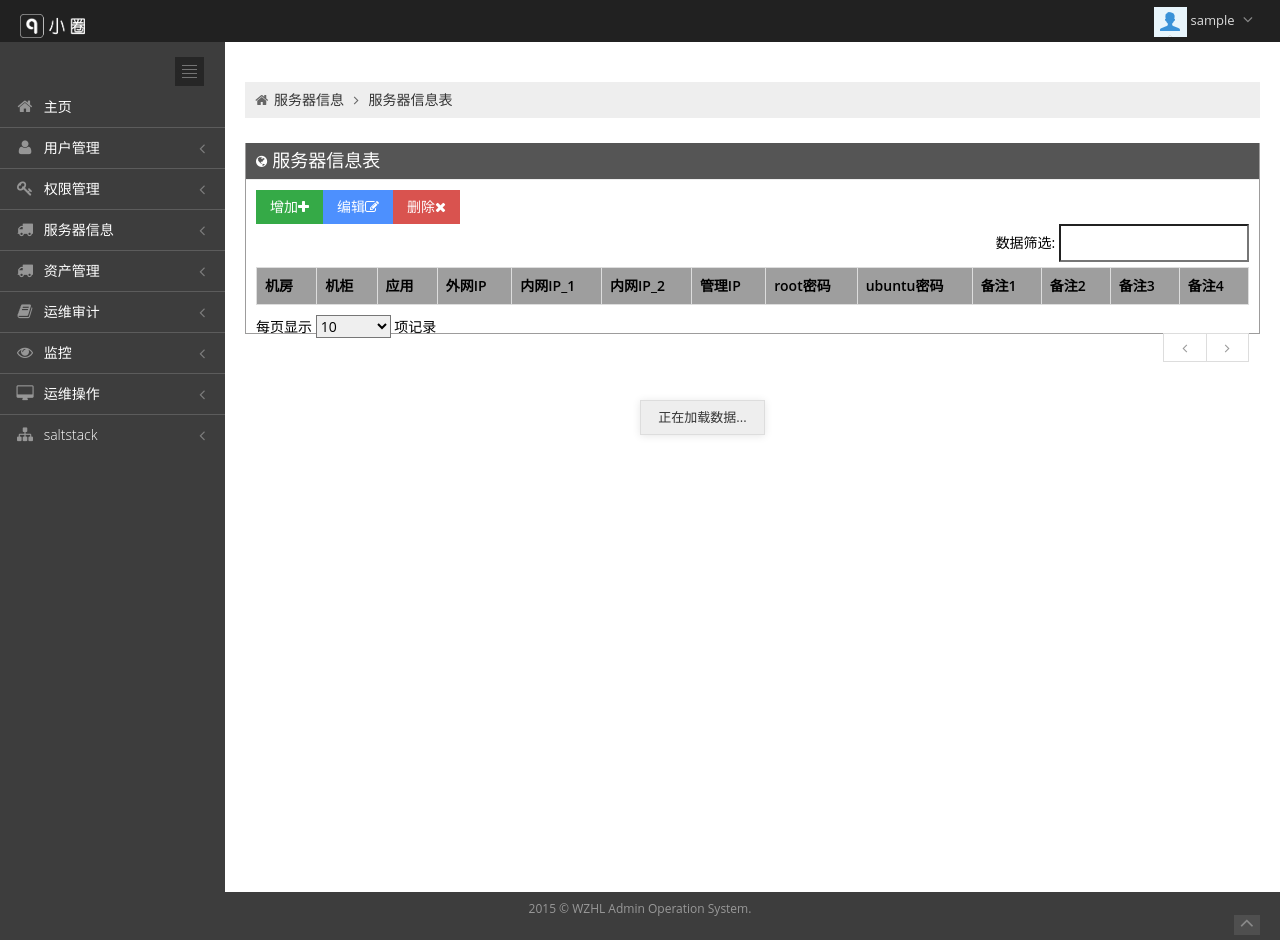
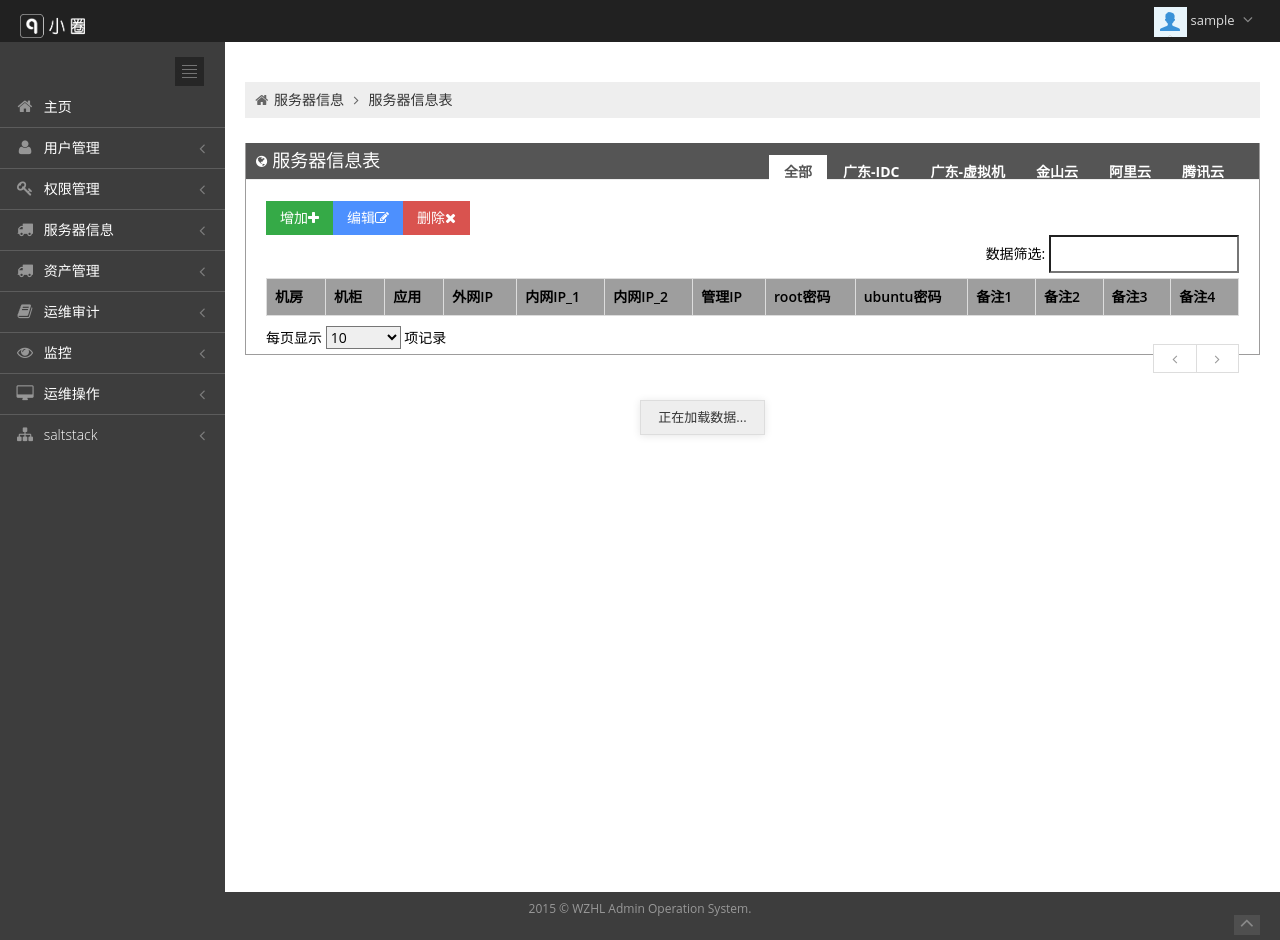
Before and after one commit to ivanbearcat/BearCatOMS_v1, a Django app: page /server_info_table/ in a window 1280 px wide. Run offline with Django 3.2, Linux system fonts and the light colour scheme; the visitor is signed in with stand-in values (Sample User, id 1); lists and menus that the app fills with data are empty; parts of the project's set-up code (start-up, migrations or seed data) failed here and were passed over; some libraries are stand-ins or nearby versions; grey boxes are pictures that could not be loaded.

Commit message:
增加标签页需求

```diff
--- a/main/views.py
+++ b/main/views.py
@@ -8,6 +8,6 @@
 @login_required
 def main(request):
     path = request.path.split('/')[1]
-    return render(request,'public/index.html',{'user':request.user.username,
+    return render(request,'public/index.html',{'user':request.user.first_name,
                                                    'path1':path,
                                                    'page_name1':u'主页'})
--- a/server_info/views.py
+++ b/server_info/views.py
@@ -31,62 +31,127 @@
     sSortDir_0 = request.POST.get('sSortDir_0')#asc/desc
     sSearch = request.POST.get('sSearch')#高级搜索
 
+    IDC = request.POST.get('IDC')
+
     aaData = []
     sort = ['IDC','position','application','external_IP','inner_IP_1','inner_IP_2','manage_IP','root_pass',
             'ubuntu_pass','comment_1','comment_2','comment_3','comment_4','id']
 
-    if  sSortDir_0 == 'asc':
-        if sSearch == '':
-            result_data = table.objects.all().order_by(sort[iSortCol_0])[iDisplayStart:iDisplayStart+iDisplayLength]
-            iTotalRecords = table.objects.all().count()
+    if IDC == 'all':
+        if  sSortDir_0 == 'asc':
+            if sSearch == '':
+                result_data = table.objects.all().order_by(sort[iSortCol_0])[iDisplayStart:iDisplayStart+iDisplayLength]
+                iTotalRecords = table.objects.all().count()
+            else:
+                result_data = table.objects.filter(Q(IDC__contains=sSearch) | \
+                                                   Q(application__contains=sSearch) | \
+                                                   Q(external_IP__contains=sSearch) | \
+                                                   Q(inner_IP_1__contains=sSearch) | \
+                                                   Q(inner_IP_2__contains=sSearch) | \
+                                                   Q(manage_IP__contains=sSearch) | \
+                                                   Q(comment_1__contains=sSearch) | \
+                                                   Q(comment_2__contains=sSearch) | \
+                                                   Q(comment_3__contains=sSearch) | \
+                                                   Q(comment_4__contains=sSearch) | \
+                                                   Q(id__contains=sSearch)) \
+                                                .order_by(sort[iSortCol_0])[iDisplayStart:iDisplayStart+iDisplayLength]
+                iTotalRecords = table.objects.filter(Q(IDC__contains=sSearch) | \
+                                                   Q(application__contains=sSearch) | \
+                                                   Q(external_IP__contains=sSearch) | \
+                                                   Q(inner_IP_1__contains=sSearch) | \
+                                                   Q(inner_IP_2__contains=sSearch) | \
+                                                   Q(manage_IP__contains=sSearch) | \
+                                                   Q(comment_1__contains=sSearch) | \
+                                                   Q(comment_2__contains=sSearch) | \
+                                                   Q(comment_3__contains=sSearch) | \
+                                                   Q(comment_4__contains=sSearch) | \
+                                                   Q(id__contains=sSearch)).count()
         else:
-            result_data = table.objects.filter(Q(application__contains=sSearch) | \
-                                               Q(external_IP__contains=sSearch) | \
-                                               Q(inner_IP_1__contains=sSearch) | \
-                                               Q(inner_IP_2__contains=sSearch) | \
-                                               Q(manage_IP__contains=sSearch) | \
-                                               Q(comment_1__contains=sSearch) | \
-                                               Q(comment_2__contains=sSearch) | \
-                                               Q(comment_3__contains=sSearch) | \
-                                               Q(comment_4__contains=sSearch) | \
-                                               Q(id__contains=sSearch)) \
-                                            .order_by(sort[iSortCol_0])[iDisplayStart:iDisplayStart+iDisplayLength]
-            iTotalRecords = table.objects.filter(Q(application__contains=sSearch) | \
-                                               Q(external_IP__contains=sSearch) | \
-                                               Q(inner_IP_1__contains=sSearch) | \
-                                               Q(inner_IP_2__contains=sSearch) | \
-                                               Q(manage_IP__contains=sSearch) | \
-                                               Q(comment_1__contains=sSearch) | \
-                                               Q(comment_2__contains=sSearch) | \
-                                               Q(comment_3__contains=sSearch) | \
-                                               Q(comment_4__contains=sSearch) | \
-                                               Q(id__contains=sSearch)).count()
+            if sSearch == '':
+                result_data = table.objects.all().order_by(sort[iSortCol_0]).reverse()[iDisplayStart:iDisplayStart+iDisplayLength]
+                iTotalRecords = table.objects.all().count()
+            else:
+                result_data = table.objects.filter(Q(IDC__contains=sSearch) | \
+                                                   Q(application__contains=sSearch) | \
+                                                   Q(external_IP__contains=sSearch) | \
+                                                   Q(inner_IP_1__contains=sSearch) | \
+                                                   Q(inner_IP_2__contains=sSearch) | \
+                                                   Q(manage_IP__contains=sSearch) | \
+                                                   Q(comment_1__contains=sSearch) | \
+                                                   Q(comment_2__contains=sSearch) | \
+                                                   Q(comment_3__contains=sSearch) | \
+                                                   Q(comment_4__contains=sSearch) | \
+                                                   Q(id__contains=sSearch)) \
+                                                .order_by(sort[iSortCol_0]).reverse()[iDisplayStart:iDisplayStart+iDisplayLength]
+                iTotalRecords = table.objects.filter(Q(IDC__contains=sSearch) | \
+                                                   Q(application__contains=sSearch) | \
+                                                   Q(external_IP__contains=sSearch) | \
+                                                   Q(inner_IP_1__contains=sSearch) | \
+                                                   Q(inner_IP_2__contains=sSearch) | \
+                                                   Q(manage_IP__contains=sSearch) | \
+                                                   Q(comment_1__contains=sSearch) | \
+                                                   Q(comment_2__contains=sSearch) | \
+                                                   Q(comment_3__contains=sSearch) | \
+                                                   Q(comment_4__contains=sSearch) | \
+                                                   Q(id__contains=sSearch)).count()
     else:
-        if sSearch == '':
-            result_data = table.objects.all().order_by(sort[iSortCol_0]).reverse()[iDisplayStart:iDisplayStart+iDisplayLength]
-            iTotalRecords = table.objects.all().count()
+        if  sSortDir_0 == 'asc':
+            if sSearch == '':
+                result_data = table.objects.filter(IDC=IDC).order_by(sort[iSortCol_0])[iDisplayStart:iDisplayStart+iDisplayLength]
+                iTotalRecords = table.objects.filter(IDC=IDC).count()
+            else:
+                result_data = table.objects.filter(IDC=IDC).filter(Q(IDC__contains=sSearch) | \
+                                                   Q(application__contains=sSearch) | \
+                                                   Q(external_IP__contains=sSearch) | \
+                                                   Q(inner_IP_1__contains=sSearch) | \
+                                                   Q(inner_IP_2__contains=sSearch) | \
+                                                   Q(manage_IP__contains=sSearch) | \
+                                                   Q(comment_1__contains=sSearch) | \
+                                                   Q(comment_2__contains=sSearch) | \
+                                                   Q(comment_3__contains=sSearch) | \
+                                                   Q(comment_4__contains=sSearch) | \
+                                                   Q(id__contains=sSearch)) \
+                                                .order_by(sort[iSortCol_0])[iDisplayStart:iDisplayStart+iDisplayLength]
+                iTotalRecords = table.objects.filter(IDC=IDC).filter(Q(IDC__contains=sSearch) | \
+                                                   Q(application__contains=sSearch) | \
+                                                   Q(external_IP__contains=sSearch) | \
+                                                   Q(inner_IP_1__contains=sSearch) | \
+                                                   Q(inner_IP_2__contains=sSearch) | \
+                                                   Q(manage_IP__contains=sSearch) | \
+                                                   Q(comment_1__contains=sSearch) | \
+                                                   Q(comment_2__contains=sSearch) | \
+                                                   Q(comment_3__contains=sSearch) | \
+                                                   Q(comment_4__contains=sSearch) | \
+                                                   Q(id__contains=sSearch)).count()
         else:
-            result_data = table.objects.filter(Q(application__contains=sSearch) | \
-                                               Q(external_IP__contains=sSearch) | \
-                                               Q(inner_IP_1__contains=sSearch) | \
-                                               Q(inner_IP_2__contains=sSearch) | \
-                                               Q(manage_IP__contains=sSearch) | \
-                                               Q(comment_1__contains=sSearch) | \
-                                               Q(comment_2__contains=sSearch) | \
-                                               Q(comment_3__contains=sSearch) | \
-                                               Q(comment_4__contains=sSearch) | \
-                                               Q(id__contains=sSearch)) \
-                                            .order_by(sort[iSortCol_0]).reverse()[iDisplayStart:iDisplayStart+iDisplayLength]
-            iTotalRecords = table.objects.filter(Q(application__contains=sSearch) | \
-                                               Q(external_IP__contains=sSearch) | \
-                                               Q(inner_IP_1__contains=sSearch) | \
-                                               Q(inner_IP_2__contains=sSearch) | \
-                                               Q(manage_IP__contains=sSearch) | \
-                                               Q(comment_1__contains=sSearch) | \
-                                               Q(comment_2__contains=sSearch) | \
-                                               Q(comment_3__contains=sSearch) | \
-                                               Q(comment_4__contains=sSearch) | \
-                                               Q(id__contains=sSearch)).count()
+            if sSearch == '':
+                result_data = table.objects.filter(IDC=IDC).order_by(sort[iSortCol_0]).reverse()[iDisplayStart:iDisplayStart+iDisplayLength]
+                iTotalRecords = table.objects.filter(IDC=IDC).count()
+            else:
+                result_data = table.objects.filter(IDC=IDC).filter(Q(IDC__contains=sSearch) | \
+                                                   Q(application__contains=sSearch) | \
+                                                   Q(external_IP__contains=sSearch) | \
+                                                   Q(inner_IP_1__contains=sSearch) | \
+                                                   Q(inner_IP_2__contains=sSearch) | \
+                                                   Q(manage_IP__contains=sSearch) | \
+                                                   Q(comment_1__contains=sSearch) | \
+                                                   Q(comment_2__contains=sSearch) | \
+                                                   Q(comment_3__contains=sSearch) | \
+                                                   Q(comment_4__contains=sSearch) | \
+                                                   Q(id__contains=sSearch)) \
+                                                .order_by(sort[iSortCol_0]).reverse()[iDisplayStart:iDisplayStart+iDisplayLength]
+                iTotalRecords = table.objects.filter(IDC=IDC).filter(Q(IDC__contains=sSearch) | \
+                                                   Q(application__contains=sSearch) | \
+                                                   Q(external_IP__contains=sSearch) | \
+                                                   Q(inner_IP_1__contains=sSearch) | \
+                                                   Q(inner_IP_2__contains=sSearch) | \
+                                                   Q(manage_IP__contains=sSearch) | \
+                                                   Q(comment_1__contains=sSearch) | \
+                                                   Q(comment_2__contains=sSearch) | \
+                                                   Q(comment_3__contains=sSearch) | \
+                                                   Q(comment_4__contains=sSearch) | \
+                                                   Q(id__contains=sSearch)).count()
+
     for i in  result_data:
         aaData.append({
                        '0':i.IDC,
--- a/templates/server_info/server_info_table.html
+++ b/templates/server_info/server_info_table.html
@@ -20,6 +20,41 @@
                 </div>
             </div>
             <div class="portlet-body">
+                <div class=" portlet-tabs">
+                    <ul class="nav nav-tabs">
+                        <li class="">
+                            <a href="#datatables_tab1" data-toggle="tab" id="tab6">
+                                 <b>腾讯云</b>
+                            </a>
+                        </li>
+                        <li class="" id="active_tab1">
+                            <a href="#datatables_tab1" data-toggle="tab" id="tab5">
+                                 <b>阿里云</b>
+                            </a>
+                        </li>
+                        <li class="">
+                            <a href="#datatables_tab1" data-toggle="tab" id="tab4">
+                                 <b>金山云</b>
+                            </a>
+                        </li>
+                        <li class="" id="active_tab1">
+                            <a href="#datatables_tab1" data-toggle="tab" id="tab3">
+                                 <b>广东-虚拟机</b>
+                            </a>
+                        </li>
+                        <li class="" id="active_tab1">
+                            <a href="#datatables_tab1" data-toggle="tab" id="tab2">
+                                 <b>广东-IDC</b>
+                            </a>
+                        </li>
+                        <li class="active" id="active_tab1">
+                            <a href="#datatables_tab1" data-toggle="tab" id="tab1">
+                                 <b>全部</b>
+                            </a>
+                        </li>
+                    </ul>
+                    <div class="tab-content">
+                        <div class="tab-pane active" id="datatables_tab1">
                             <table class="table table-striped table-bordered table-hover table-full-width"  id="datatables">
                                 <thead>
                                 <tr>
@@ -42,6 +77,9 @@
                                 <tbody>
                                 </tbody>
                             </table>
+                        </div>
+                    </div>
+                </div>
             </div>
         </div>
         <!-- END EXAMPLE TABLE PORTLET-->
@@ -501,11 +539,11 @@
                 }
             }
         ]
-    loaddata()
+    loaddata('all')
 
 
 });
-function loaddata() {
+function loaddata(IDC) {
     oTable = $('#datatables').dataTable({
         "sAjaxSource": "/server_info_data/?rand=" + Math.random(),
         "sDom": "<'row-fluid'<'span6'T><'span6'f>r><'table-scrollable't><'fluid'<'span3'l><'span4'i><'span5'p>>",
@@ -574,6 +612,7 @@
         },
         "fnServerData": function (sSource, aoData, fnCallback) {
             aoData.push({csrfmiddlewaretoken: '{{ csrf_token }}'})
+            aoData.push({"name": "IDC", "value": IDC})
             $.ajax({
                 "dataType": 'json',
                 "type": "POST",
@@ -738,5 +777,31 @@
     }
 }
 
+
+$('#tab1').click(function(){
+    loaddata('all')
+});
+
+$('#tab2').click(function(){
+    loaddata('广东-IDC')
+});
+
+$('#tab3').click(function(){
+    loaddata('广东-虚拟机')
+});
+
+$('#tab4').click(function(){
+    loaddata('金山云')
+});
+
+$('#tab5').click(function(){
+    loaddata('阿里云')
+});
+
+$('#tab6').click(function(){
+    loaddata('腾讯云')
+});
+
+
 </script>
 {% endblock %}
```
Lines whose indentation alone changed are shown as unchanged.
